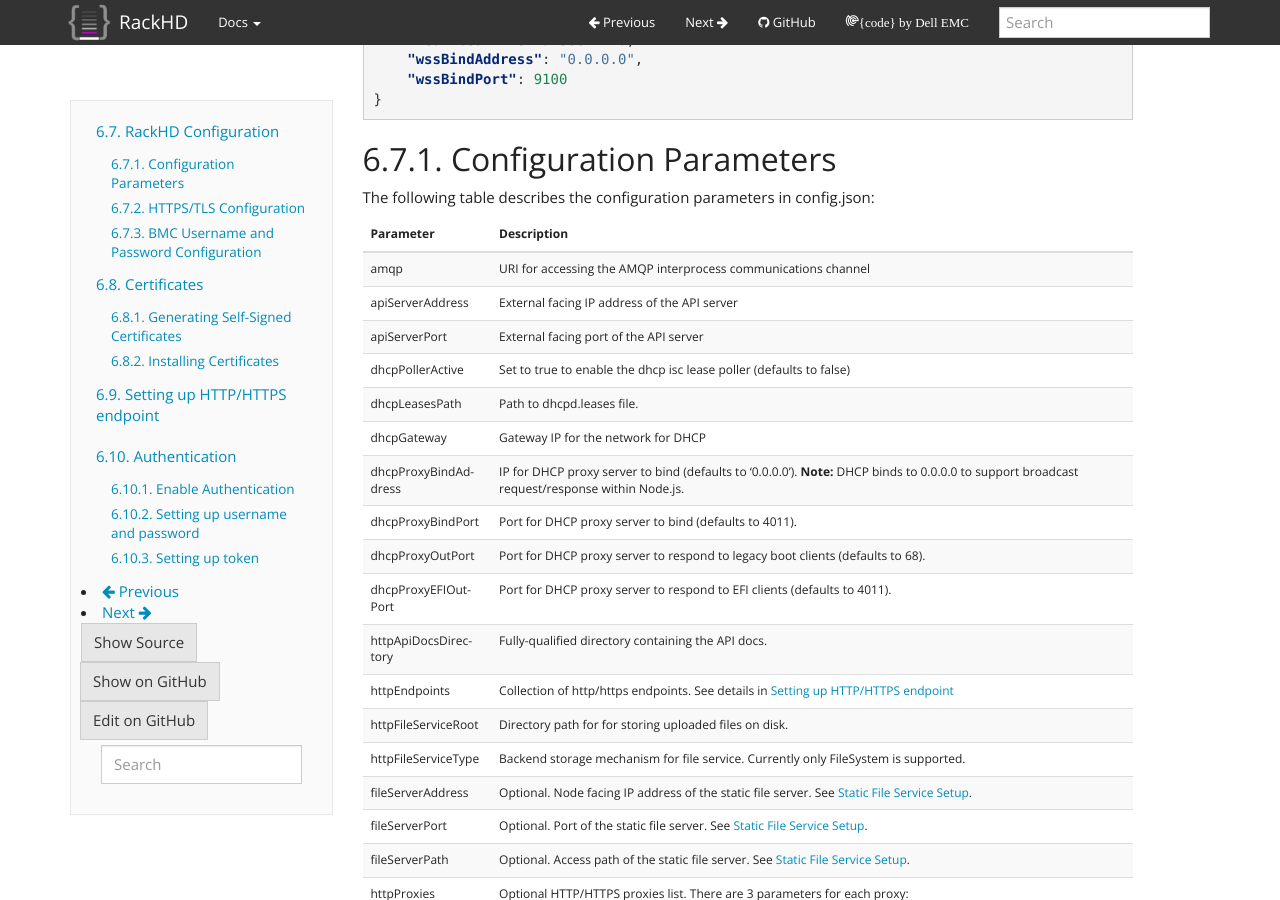
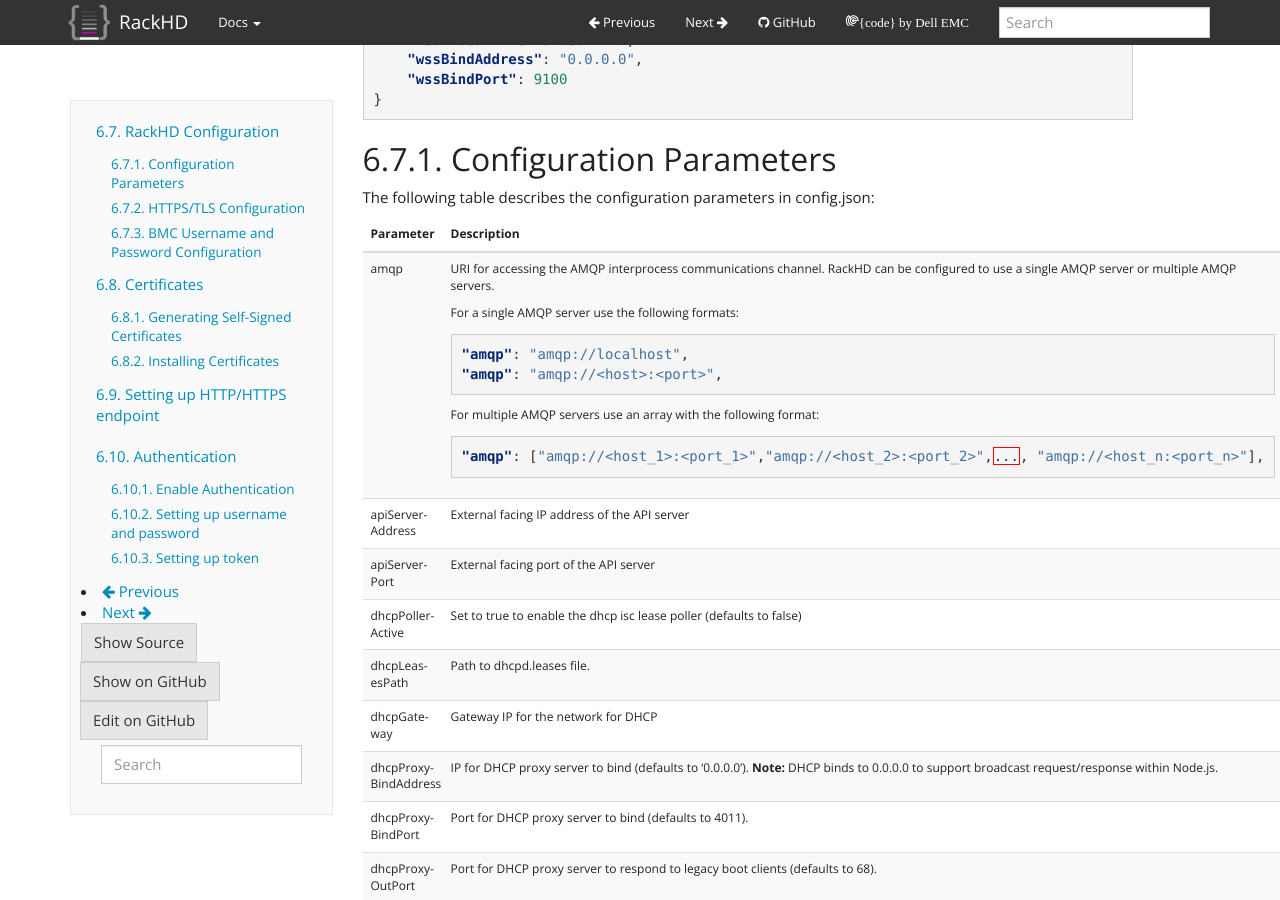
Before and after one commit to RackHD/docs, a Sphinx documentation site: the page built from docs/rackhd/configuration.rst, in a window 1280 px wide and 900 px high, scrolled down 1309 px. Built offline with Sphinx 7.4.7, drawn with Linux system fonts in a browser that asks for light colours.

Commit message:
Update configuration.rst
Updated configuration guide for multiple AMQP server support

```diff
--- a/docs/rackhd/configuration.rst
+++ b/docs/rackhd/configuration.rst
@@ -85,7 +85,20 @@ The following table describes the configuration parameters in config.json:
     * - Parameter
       - Description
     * - amqp
-      - URI for accessing the AMQP interprocess communications channel
+      - URI for accessing the AMQP interprocess communications channel. RackHD can be configured to use a single AMQP server or multiple AMQP servers.
+
+        For a single AMQP server use the following formats:
+
+        .. code-block:: json
+
+            "amqp": "amqp://localhost",
+            "amqp": "amqp://<host>:<port>",
+
+        For multiple AMQP servers use an array with the following format:
+
+        .. code-block:: json
+
+            "amqp": ["amqp://<host_1>:<port_1>","amqp://<host_2>:<port_2>",..., "amqp://<host_n:<port_n>"],
     * - apiServerAddress
       - External facing IP address of the API server
     * - apiServerPort
```
